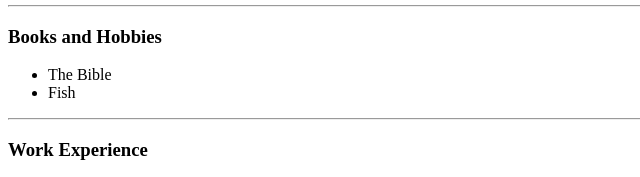
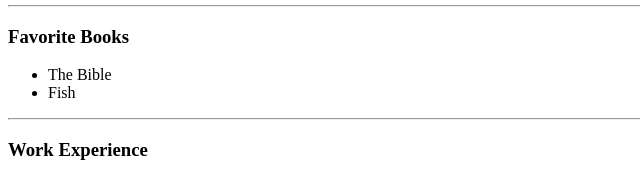
Before and after one commit to ElisPerez/cv, a plain HTML site: page index.html in a window 1280 px wide. Shown: the part 237-414 px from the top of the page, 0-640 px from the left. Drawn offline with Linux system fonts and the light colour scheme.

Commit message:
Update index.html

```diff
--- a/index.html
+++ b/index.html
@@ -16,7 +16,7 @@
         </tr>
     </table>
     <hr>
-    <h3>Books and Hobbies</h3>
+    <h3>Favorite Books</h3>
     <ul>
         <li>The Bible</li>
         <li>Fish</li>
```
